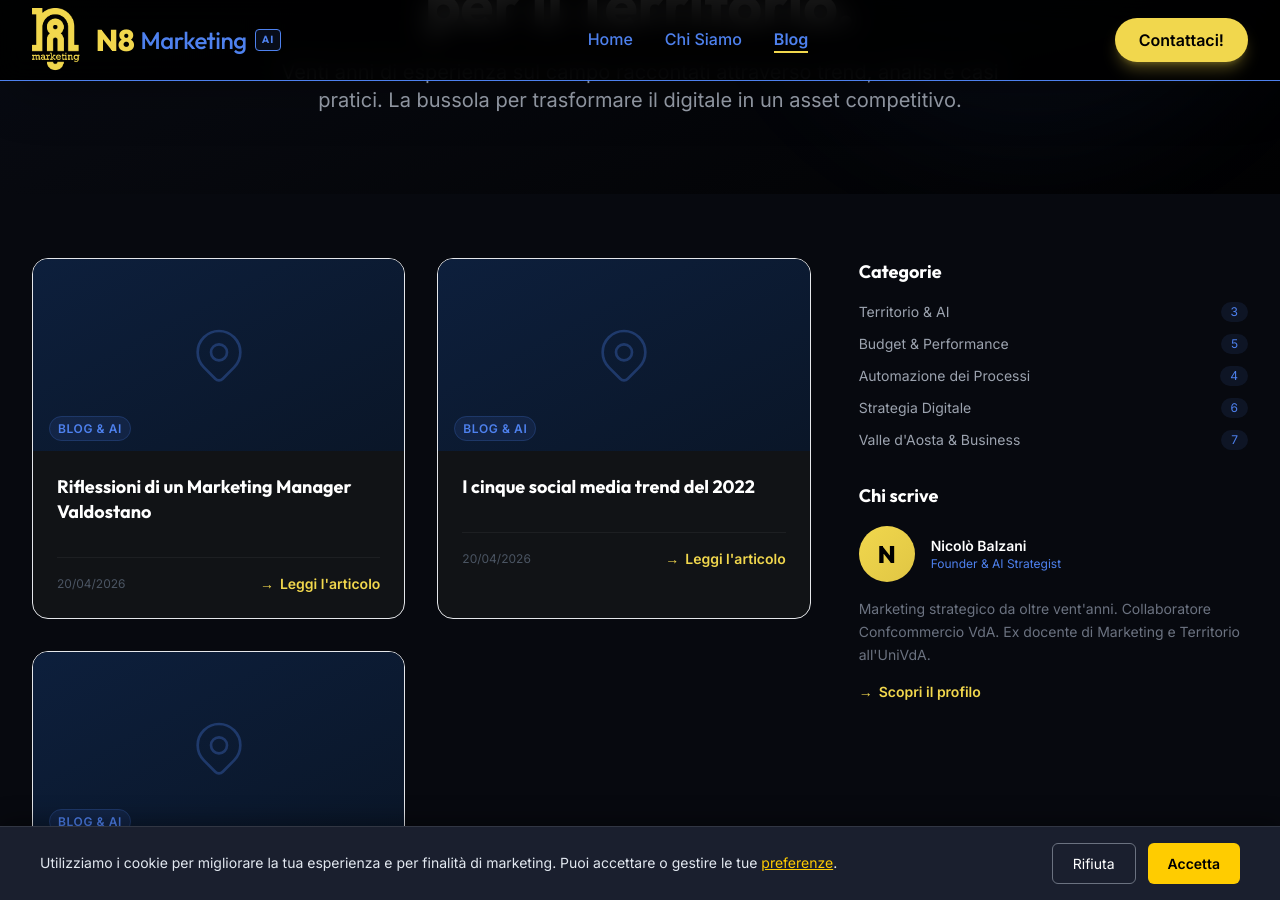
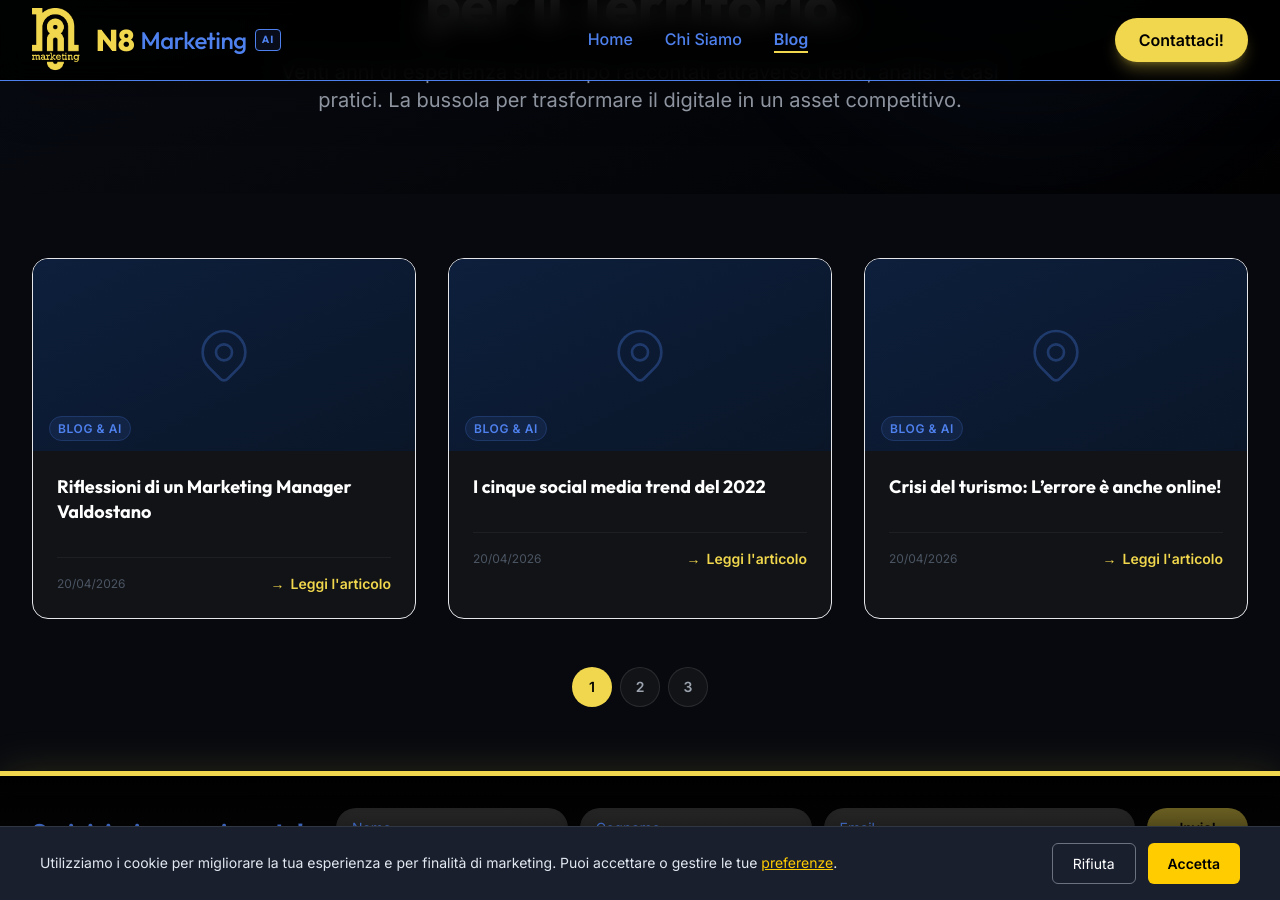
Before and after one commit to NicoDavN8/n8marketing-2026, a Jekyll site: the page built from blog.html, in a window 1280 px wide and 900 px high, scrolled down 357 px. Built offline with Jekyll 4.4.1, drawn with Linux system fonts in a browser that asks for light colours; nearby versions of some CDN libraries.

Commit message:
Rimozione completa sidebar pagina Blog: layout full-width
- Eliminata completamente la sidebar (categorie, chi scrive, tutti i widget)
- Rimosso il layout a due colonne (flex flex-col lg:flex-row gap-12)
- Rimossa la classe lg:w-2/3 dal contenuto principale (ora full-width)
- Aggiunto lg:grid-cols-3 per una migliore visualizzazione articoli su desktop
- Layout ora pulito con singola colonna principale che si espande completamente
- Contenuto articoli ora visualizzato in 3 colonne su desktop, 2 su tablet, 1 su mobile

Modificati: blog.html

Co-Authored-By: Claude Haiku 4.5 <noreply@anthropic.com>

```diff
--- a/blog.html
+++ b/blog.html
@@ -173,11 +173,11 @@ permalink: /blog.html
 
     <!-- Blog Layout -->
     <main class="py-16 fade-in-up delay-100 bg-[#07090f]">
-        <div class="max-w-7xl mx-auto px-4 sm:px-6 lg:px-8 flex flex-col lg:flex-row gap-12">
+        <div class="max-w-7xl mx-auto px-4 sm:px-6 lg:px-8">
 
             <!-- Articles Grid -->
-            <div class="lg:w-2/3">
-                <div class="grid sm:grid-cols-2 gap-8">
+            <div>
+                <div class="grid sm:grid-cols-2 lg:grid-cols-3 gap-8">
 
                     {% for post in site.posts %}
                     <article class="bg-[#111316] border border-white/8 rounded-2xl overflow-hidden hover:border-[#f1d74d]/30 transition-all duration-300 group">
@@ -211,64 +211,6 @@ permalink: /blog.html
                     <button class="w-10 h-10 rounded-full bg-[#111316] border border-white/10 text-gray-400 hover:border-[#f1d74d]/40 hover:text-white font-bold text-sm transition">3</button>
                 </div>
             </div>
-
-            <!-- Sidebar -->
-            <aside class="lg:w-1/3 space-y-8">
-
-                <!-- Categorie -->
-                <div>
-                    <h3 class="font-heading font-bold text-lg text-white mb-4">Categorie</h3>
-                    <ul class="space-y-3">
-                        <li>
-                            <a href="#" class="flex justify-between items-center text-gray-400 hover:text-[#f1d74d] transition group">
-                                <span class="text-sm">Territorio &amp; AI</span>
-                                <span class="bg-[#4e81ee]/10 text-[#4e81ee] text-xs py-0.5 px-2.5 rounded-full group-hover:bg-[#f1d74d]/10 group-hover:text-[#f1d74d] transition">3</span>
-                            </a>
-                        </li>
-                        <li>
-                            <a href="#" class="flex justify-between items-center text-gray-400 hover:text-[#f1d74d] transition group">
-                                <span class="text-sm">Budget &amp; Performance</span>
-                                <span class="bg-[#4e81ee]/10 text-[#4e81ee] text-xs py-0.5 px-2.5 rounded-full group-hover:bg-[#f1d74d]/10 group-hover:text-[#f1d74d] transition">5</span>
-                            </a>
-                        </li>
-                        <li>
-                            <a href="#" class="flex justify-between items-center text-gray-400 hover:text-[#f1d74d] transition group">
-                                <span class="text-sm">Automazione dei Processi</span>
-                                <span class="bg-[#4e81ee]/10 text-[#4e81ee] text-xs py-0.5 px-2.5 rounded-full group-hover:bg-[#f1d74d]/10 group-hover:text-[#f1d74d] transition">4</span>
-                            </a>
-                        </li>
-                        <li>
-                            <a href="#" class="flex justify-between items-center text-gray-400 hover:text-[#f1d74d] transition group">
-                                <span class="text-sm">Strategia Digitale</span>
-                                <span class="bg-[#4e81ee]/10 text-[#4e81ee] text-xs py-0.5 px-2.5 rounded-full group-hover:bg-[#f1d74d]/10 group-hover:text-[#f1d74d] transition">6</span>
-                            </a>
-                        </li>
-                        <li>
-                            <a href="#" class="flex justify-between items-center text-gray-400 hover:text-[#f1d74d] transition group">
-                                <span class="text-sm">Valle d'Aosta &amp; Business</span>
-                                <span class="bg-[#4e81ee]/10 text-[#4e81ee] text-xs py-0.5 px-2.5 rounded-full group-hover:bg-[#f1d74d]/10 group-hover:text-[#f1d74d] transition">7</span>
-                            </a>
-                        </li>
-                    </ul>
-                </div>
-
-                <!-- Chi scrive -->
-                <div class="mt-12">
-                    <h3 class="font-heading font-bold text-lg text-white mb-4">Chi scrive</h3>
-                    <div class="flex items-center gap-4 mb-4">
-                        <div class="w-14 h-14 rounded-full bg-gradient-to-br from-[#f1d74d] to-[#e0c644] flex items-center justify-center font-heading font-black text-black text-2xl shrink-0">N</div>
-                        <div>
-                            <p class="text-white font-semibold text-sm">Nicolò Balzani</p>
-                            <p class="text-[#4e81ee] text-xs">Founder &amp; AI Strategist</p>
-                        </div>
-                    </div>
-                    <p class="text-gray-500 text-sm leading-relaxed">Marketing strategico da oltre vent'anni. Collaboratore Confcommercio VdA. Ex docente di Marketing e Territorio all'UniVdA.</p>
-                    <a href="chi-siamo.html" class="inline-flex items-center gap-1.5 mt-4 text-[#f1d74d] text-sm font-semibold hover:gap-3 transition-all duration-200">
-                        <span>→</span> Scopri il profilo
-                    </a>
-                </div>
-
-            </aside>
 
         </div>
     </main>
```
